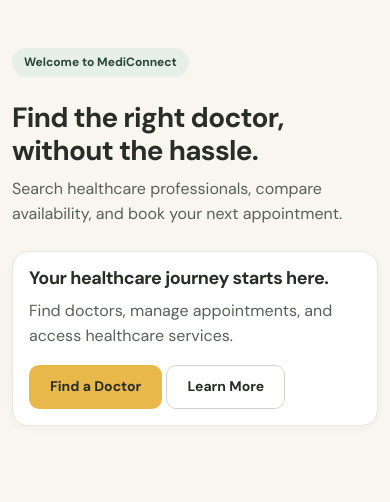
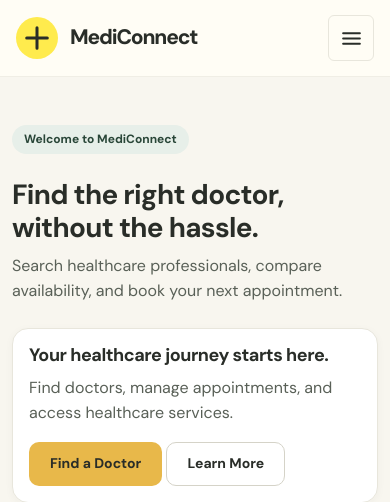
Before and after one commit to zied3332/MediConnect, a Django app: page / in a window 390 px wide. Shown: the top 502 px of the page. Run offline with Django 5.2, Linux system fonts and the light colour scheme.

Commit message:
feat(ui): implement Zocdoc-inspired responsive navigation

```diff
--- /dev/null
+++ b/static/css/navbar.css
@@ -0,0 +1,317 @@
+
+/* ==========================================================
+   MediConnect — Navigation
+   Inspired by classic healthcare booking interfaces
+   ========================================================== */
+
+.mc-nav {
+    position: relative;
+    z-index: 100;
+    width: 100%;
+    background: #FFFDF5;
+    border-bottom: 1px solid #F0EEE5;
+    font-family: var(--mc-font-body);
+}
+
+.mc-nav-container {
+    width: calc(100% - 96px);
+    max-width: 1700px;
+    min-height: 96px;
+    margin: 0 auto;
+
+    display: flex;
+    align-items: center;
+    justify-content: space-between;
+    gap: 32px;
+}
+
+/* Brand */
+
+.mc-nav-brand {
+    display: inline-flex;
+    align-items: center;
+    gap: 12px;
+    flex-shrink: 0;
+
+    color: #292D28;
+    font-size: 25px;
+    font-weight: 800;
+    letter-spacing: -0.055em;
+    text-decoration: none;
+}
+
+.mc-nav-brand:hover {
+    color: #292D28;
+}
+
+.mc-nav-logo {
+    width: 56px;
+    height: 56px;
+    border-radius: 50%;
+    background: #FFEB4D;
+
+    display: flex;
+    align-items: center;
+    justify-content: center;
+    color: #292D28;
+}
+
+/* Desktop links */
+
+.mc-nav-desktop {
+    display: flex;
+    align-items: center;
+    gap: clamp(20px, 2.5vw, 48px);
+    height: 96px;
+}
+
+.mc-nav-link,
+.mc-nav-login,
+.mc-nav-browse {
+    color: #292D28;
+    font-size: 19px;
+    font-weight: 500;
+    white-space: nowrap;
+}
+
+.mc-nav-link-disabled {
+    cursor: default;
+}
+
+.mc-nav-dropdown {
+    position: relative;
+}
+
+.mc-nav-browse,
+.mc-nav-login {
+    display: inline-flex;
+    align-items: center;
+    justify-content: center;
+    gap: 14px;
+
+    border: none;
+    cursor: pointer;
+    font-family: inherit;
+}
+
+.mc-nav-browse {
+    min-height: 60px;
+    padding: 0 24px;
+    background: #EAE8E0;
+    border-radius: 5px;
+}
+
+.mc-nav-browse:hover,
+.mc-nav-browse[aria-expanded="true"] {
+    background: #E3E0D6;
+}
+
+.mc-nav-login {
+    background: transparent;
+    padding: 12px 0;
+}
+
+.mc-nav-login:hover {
+    color: var(--mc-forest);
+}
+
+.mc-nav-divider {
+    height: 30px;
+    width: 1px;
+    background: #E8E6DC;
+}
+
+/* Sign up */
+
+.mc-nav-signup {
+    display: inline-flex;
+    justify-content: center;
+    align-items: center;
+
+    min-height: 60px;
+    padding: 0 26px;
+
+    background: #FFEB4D;
+    border-radius: 5px;
+    color: #292D28;
+    font-size: 19px;
+    font-weight: 600;
+    white-space: nowrap;
+}
+
+.mc-nav-signup-disabled {
+    cursor: default;
+}
+
+/* Dropdown panels */
+
+.mc-nav-menu {
+    position: absolute;
+    top: calc(100% + 10px);
+    left: 0;
+
+    min-width: 270px;
+    padding: 18px 14px;
+
+    background: #FFFFFF;
+    border: 1px solid #E8E6DC;
+    border-radius: 10px;
+    box-shadow: 0 12px 35px rgba(0,0,0,0.12);
+}
+
+.mc-nav-menu[hidden] {
+    display: none;
+}
+
+.mc-nav-menu-right {
+    left: auto;
+    right: 0;
+}
+
+.mc-nav-menu-label {
+    display: block;
+    padding: 5px 12px 12px;
+    font-size: 12px;
+    font-weight: 700;
+    color: #767C73;
+    text-transform: uppercase;
+    letter-spacing: 0.07em;
+}
+
+.mc-nav-menu a,
+.mc-nav-menu-disabled {
+    display: block;
+    width: 100%;
+    padding: 12px;
+    border-radius: 5px;
+    font-size: 15px;
+    color: #292D28;
+}
+
+.mc-nav-menu a:hover {
+    background: #F8F6EF;
+}
+
+.mc-nav-menu-disabled {
+    color: #858982;
+    cursor: default;
+}
+
+/* Mobile */
+
+.mc-nav-mobile-toggle {
+    display: none;
+    align-items: center;
+    justify-content: center;
+
+    width: 46px;
+    height: 46px;
+
+    background: transparent;
+    border: 1px solid #E8E6DC;
+    border-radius: 6px;
+    color: #292D28;
+    cursor: pointer;
+}
+
+.mc-nav-mobile-menu {
+    background: #FFFDF5;
+    border-top: 1px solid #E8E6DC;
+}
+
+.mc-nav-mobile-menu[hidden] {
+    display: none;
+}
+
+.mc-nav-mobile-content {
+    display: flex;
+    flex-direction: column;
+    gap: 4px;
+    padding: 20px 24px 28px;
+}
+
+.mc-nav-mobile-content a,
+.mc-nav-mobile-content > span {
+    display: block;
+    padding: 13px 12px;
+    color: #292D28;
+    font-size: 16px;
+    text-decoration: none;
+}
+
+.mc-nav-mobile-content > span {
+    color: #767C73;
+}
+
+.mc-nav-mobile-content .mc-nav-mobile-signup {
+    margin-top: 10px;
+    padding: 14px 20px;
+    background: #FFEB4D;
+    color: #292D28;
+    border-radius: 5px;
+    font-weight: 700;
+    text-align: center;
+}
+
+/* Responsive breakpoints */
+
+@media (max-width: 1250px) {
+    .mc-nav-container {
+        width: calc(100% - 48px);
+    }
+
+    .mc-nav-desktop {
+        gap: 20px;
+    }
+
+    .mc-nav-link,
+    .mc-nav-login,
+    .mc-nav-browse,
+    .mc-nav-signup {
+        font-size: 16px;
+    }
+
+    .mc-nav-brand {
+        font-size: 22px;
+    }
+}
+
+@media (max-width: 1050px) {
+    .mc-nav-desktop {
+        display: none;
+    }
+
+    .mc-nav-mobile-toggle {
+        display: flex;
+    }
+
+    .mc-nav-container {
+        min-height: 76px;
+    }
+
+    .mc-nav-logo {
+        width: 46px;
+        height: 46px;
+    }
+}
+
+@media (min-width: 1051px) {
+    .mc-nav-mobile-menu {
+        display: none !important;
+    }
+}
+
+@media (max-width: 480px) {
+    .mc-nav-container {
+        width: calc(100% - 32px);
+    }
+
+    .mc-nav-brand {
+        font-size: 21px;
+    }
+
+    .mc-nav-logo {
+        width: 42px;
+        height: 42px;
+    }
+}
--- /dev/null
+++ b/static/js/navbar.js
@@ -0,0 +1,110 @@
+
+/**
+ * MediConnect navigation interactions.
+ * No external JavaScript dependencies.
+ */
+
+document.addEventListener("DOMContentLoaded", () => {
+    const dropdownButtons = document.querySelectorAll(
+        "[data-mc-dropdown]"
+    );
+
+    const mobileToggle = document.querySelector(
+        ".mc-nav-mobile-toggle"
+    );
+
+    const mobileMenu = document.querySelector(
+        "#mc-nav-mobile-menu"
+    );
+
+    function closeDropdowns() {
+        dropdownButtons.forEach((button) => {
+            button.setAttribute("aria-expanded", "false");
+
+            const menuId = button.getAttribute("aria-controls");
+            const menu = document.getElementById(menuId);
+
+            if (menu) {
+                menu.hidden = true;
+            }
+        });
+    }
+
+    dropdownButtons.forEach((button) => {
+        button.addEventListener("click", () => {
+            const wasOpen =
+                button.getAttribute("aria-expanded") === "true";
+
+            closeDropdowns();
+
+            if (!wasOpen) {
+                const menuId = button.getAttribute("aria-controls");
+                const menu = document.getElementById(menuId);
+
+                if (menu) {
+                    menu.hidden = false;
+                    button.setAttribute("aria-expanded", "true");
+                }
+            }
+        });
+    });
+
+    function closeMobileMenu() {
+        if (!mobileToggle || !mobileMenu) return;
+
+        mobileMenu.hidden = true;
+        mobileToggle.setAttribute("aria-expanded", "false");
+        mobileToggle.setAttribute(
+            "aria-label",
+            "Open navigation menu"
+        );
+    }
+
+    if (mobileToggle && mobileMenu) {
+        mobileToggle.addEventListener("click", () => {
+            const isOpen =
+                mobileToggle.getAttribute("aria-expanded") === "true";
+
+            mobileMenu.hidden = isOpen;
+            mobileToggle.setAttribute(
+                "aria-expanded",
+                String(!isOpen)
+            );
+
+            mobileToggle.setAttribute(
+                "aria-label",
+                isOpen
+                    ? "Open navigation menu"
+                    : "Close navigation menu"
+            );
+        });
+
+        mobileMenu.querySelectorAll("a").forEach((link) => {
+            link.addEventListener("click", closeMobileMenu);
+        });
+    }
+
+    document.addEventListener("click", (event) => {
+        if (!event.target.closest(".mc-nav-dropdown")) {
+            closeDropdowns();
+        }
+
+        if (!event.target.closest(".mc-nav")) {
+            closeMobileMenu();
+        }
+    });
+
+    document.addEventListener("keydown", (event) => {
+        if (event.key === "Escape") {
+            closeDropdowns();
+            closeMobileMenu();
+        }
+    });
+
+    window.matchMedia("(min-width: 1051px)")
+        .addEventListener("change", (event) => {
+            if (event.matches) {
+                closeMobileMenu();
+            }
+        });
+});
--- a/templates/base.html
+++ b/templates/base.html
@@ -3,25 +3,31 @@
 <!DOCTYPE html>
 <html lang="en">
 <head>
-    <!-- ==========================================
+    <!-- ==================================================
          MediConnect — Shared Base Template
-         ========================================== -->
+         ================================================== -->
 
     <meta charset="UTF-8">
     <meta name="viewport" content="width=device-width, initial-scale=1.0">
 
     <!-- SEO -->
-    <meta name="description"
-          content="{% block meta_description %}MediConnect — Find doctors, book appointments, and access healthcare online.{% endblock %}">
+    <meta
+        name="description"
+        content="{% block meta_description %}MediConnect — Find doctors, book appointments, and access healthcare online.{% endblock %}"
+    >
 
-    <meta name="theme-color" content="#F8F6EF">
+    <meta name="theme-color" content="#FFFDF5">
 
     <!-- Page Title -->
     <title>{% block title %}MediConnect{% endblock %}</title>
 
     <!-- Google Fonts: DM Sans -->
     <link rel="preconnect" href="https://fonts.googleapis.com">
-    <link rel="preconnect" href="https://fonts.gstatic.com" crossorigin>
+    <link
+        rel="preconnect"
+        href="https://fonts.gstatic.com"
+        crossorigin
+    >
 
     <link
         href="https://fonts.googleapis.com/css2?family=DM+Sans:wght@400;500;600;700;800&display=swap"
@@ -35,8 +41,20 @@
     >
 
     <!-- MediConnect Design System -->
-    <link rel="stylesheet" href="{% static 'css/tokens.css' %}">
-    <link rel="stylesheet" href="{% static 'css/base.css' %}">
+    <link
+        rel="stylesheet"
+        href="{% static 'css/tokens.css' %}"
+    >
+    <link
+        rel="stylesheet"
+        href="{% static 'css/base.css' %}"
+    >
+
+    <!-- Shared Navigation Styles -->
+    <link
+        rel="stylesheet"
+        href="{% static 'css/navbar.css' %}"
+    >
 
     <!-- Page-Specific Styles -->
     {% block extra_css %}{% endblock %}
@@ -44,39 +62,49 @@
 
 <body>
 
-    <!-- Accessibility: Skip Navigation -->
-    <a href="#main-content" class="mc-sr-only">
+    <!-- Accessibility: Skip to Main Content -->
+    <a href="#main-content" class="mc-sr-only mc-skip-link">
         Skip to main content
     </a>
 
-    <!-- ==========================================
+    <!-- ==================================================
          Shared Navigation
-         ========================================== -->
+         ================================================== -->
     <header id="site-header">
         {% block navigation %}
-        <!-- Navbar component will be added in Commit 5 -->
+            {% include "components/navbar.html" %}
         {% endblock %}
     </header>
 
-    <!-- ==========================================
+    <!-- ==================================================
          Main Page Content
-         ========================================== -->
-    <main id="main-content">
+         ================================================== -->
+    <main id="main-content" tabindex="-1">
         {% block content %}{% endblock %}
     </main>
 
-    <!-- ==========================================
+    <!-- ==================================================
          Shared Footer
-         ========================================== -->
+         ================================================== -->
     <footer id="site-footer">
         {% block footer %}
-        <!-- Footer component will be added later -->
+            <!-- Shared footer component will be added later -->
         {% endblock %}
     </footer>
+
+    <!-- ==================================================
+         JavaScript
+         ================================================== -->
 
     <!-- Bootstrap JavaScript -->
     <script
         src="https://cdn.jsdelivr.net/npm/bootstrap@5.3.3/dist/js/bootstrap.bundle.min.js">
+    </script>
+
+    <!-- MediConnect Navigation -->
+    <script
+        src="{% static 'js/navbar.js' %}"
+        defer>
     </script>
 
     <!-- Page-Specific Scripts -->
--- /dev/null
+++ b/templates/components/navbar.html
@@ -0,0 +1,134 @@
+
+<nav class="mc-nav" aria-label="Main navigation">
+    <div class="mc-nav-container">
+
+        <!-- Brand -->
+        <a class="mc-nav-brand" href="{% url 'core:home' %}">
+            <span class="mc-nav-logo" aria-hidden="true">
+                <svg viewBox="0 0 32 32" width="30" height="30"
+                     fill="none">
+                    <path d="M16 5V27M5 16H27"
+                          stroke="currentColor"
+                          stroke-width="3.2"
+                          stroke-linecap="round"/>
+                </svg>
+            </span>
+            <span class="mc-nav-brand-name">MediConnect</span>
+        </a>
+
+        <!-- Desktop navigation -->
+        <div class="mc-nav-desktop">
+
+            <!-- Browse -->
+            <div class="mc-nav-dropdown">
+                <button
+                    class="mc-nav-browse"
+                    type="button"
+                    aria-expanded="false"
+                    aria-controls="mc-browse-menu"
+                    data-mc-dropdown
+                >
+                    Browse
+                    <svg viewBox="0 0 24 24" width="18" height="18"
+                         fill="none" aria-hidden="true">
+                        <path d="M6 9L12 15L18 9"
+                              stroke="currentColor"
+                              stroke-width="2"
+                              stroke-linecap="round"
+                              stroke-linejoin="round"/>
+                    </svg>
+                </button>
+
+                <div class="mc-nav-menu" id="mc-browse-menu" hidden>
+                    <span class="mc-nav-menu-label">Browse healthcare</span>
+                    <a href="{% url 'core:home' %}">
+                        Find doctors
+                    </a>
+                    <span class="mc-nav-menu-disabled">
+                        Specialties — Coming soon
+                    </span>
+                    <span class="mc-nav-menu-disabled">
+                        Clinics — Coming soon
+                    </span>
+                </div>
+            </div>
+
+            <span class="mc-nav-link mc-nav-link-disabled">
+                Help
+            </span>
+
+            <span class="mc-nav-link mc-nav-link-disabled">
+                List your practice
+            </span>
+
+            <span class="mc-nav-divider" aria-hidden="true"></span>
+
+            <!-- Login -->
+            <div class="mc-nav-dropdown">
+                <button
+                    class="mc-nav-login"
+                    type="button"
+                    aria-expanded="false"
+                    aria-controls="mc-login-menu"
+                    data-mc-dropdown
+                >
+                    Log in
+                    <svg viewBox="0 0 24 24" width="18" height="18"
+                         fill="none" aria-hidden="true">
+                        <path d="M6 9L12 15L18 9"
+                              stroke="currentColor"
+                              stroke-width="2"
+                              stroke-linecap="round"
+                              stroke-linejoin="round"/>
+                    </svg>
+                </button>
+
+                <div class="mc-nav-menu mc-nav-menu-right"
+                     id="mc-login-menu" hidden>
+                    <span class="mc-nav-menu-label">Your account</span>
+                    <span class="mc-nav-menu-disabled">
+                        Patient login — Coming soon
+                    </span>
+                    <span class="mc-nav-menu-disabled">
+                        Doctor login — Coming soon
+                    </span>
+                </div>
+            </div>
+
+            <span class="mc-nav-signup mc-nav-signup-disabled">
+                Sign up
+            </span>
+
+        </div>
+
+        <!-- Mobile menu button -->
+        <button
+            class="mc-nav-mobile-toggle"
+            type="button"
+            aria-label="Open navigation menu"
+            aria-expanded="false"
+            aria-controls="mc-nav-mobile-menu"
+        >
+            <svg viewBox="0 0 24 24" width="25" height="25"
+                 fill="none" aria-hidden="true">
+                <path d="M4 7H20M4 12H20M4 17H20"
+                      stroke="currentColor"
+                      stroke-width="2"
+                      stroke-linecap="round"/>
+            </svg>
+        </button>
+    </div>
+
+    <!-- Mobile navigation -->
+    <div class="mc-nav-mobile-menu" id="mc-nav-mobile-menu" hidden>
+        <div class="mc-nav-mobile-content">
+            <a href="{% url 'core:home' %}">Find doctors</a>
+            <span>Specialties — Coming soon</span>
+            <span>Help</span>
+            <span>List your practice</span>
+            <span>Patient login — Coming soon</span>
+            <span>Doctor login — Coming soon</span>
+            <span class="mc-nav-mobile-signup">Sign up</span>
+        </div>
+    </div>
+</nav>
```
